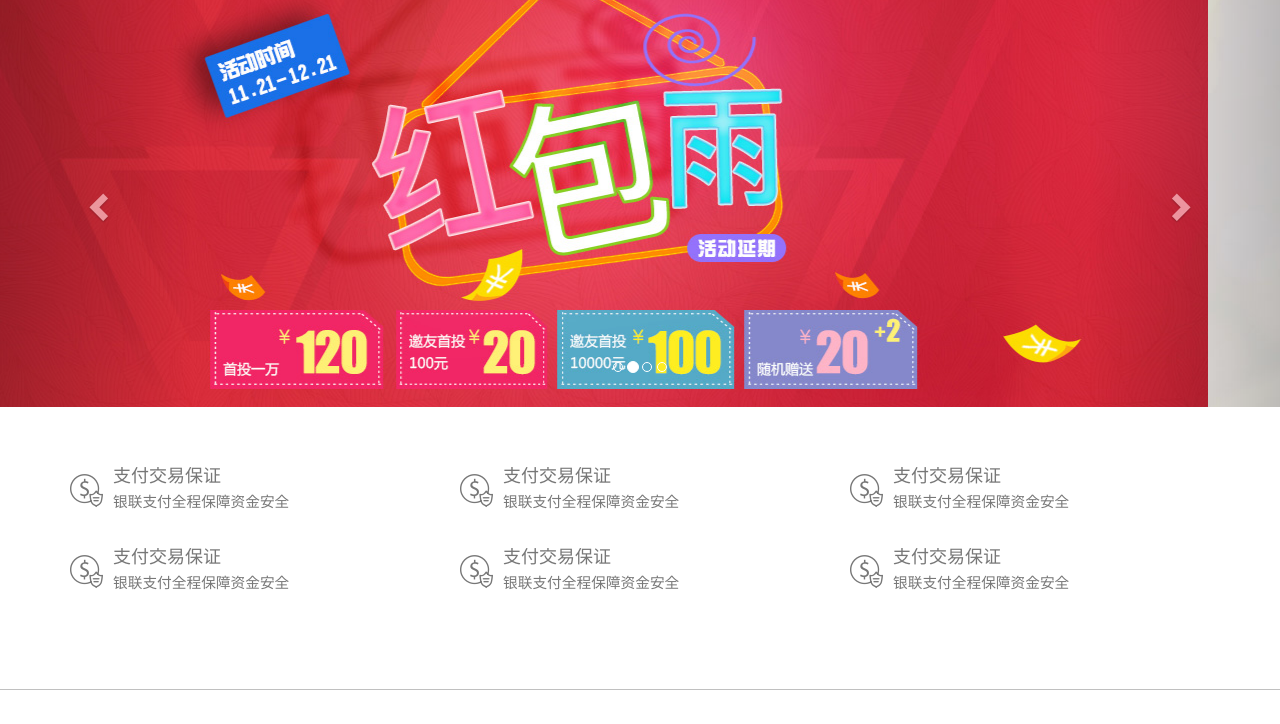
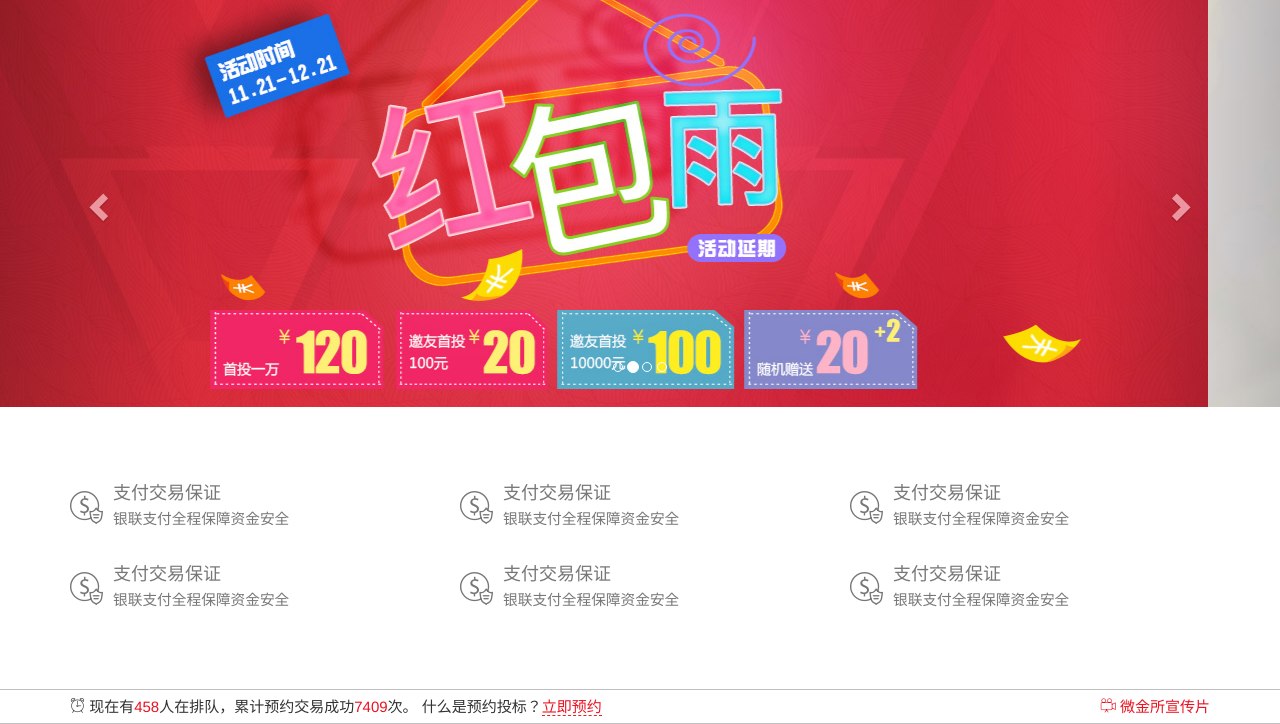
Before and after one commit to mryanshenghong/weijinsuo, a plain HTML site: page index.html in a window 1280 px wide. Shown: the part 100-824 px from the top of the page. Before the commit the page ends 800 px from the top, so only its background shows below. Drawn offline with Linux system fonts and the light colour scheme; files whose address does not match are found by name.

Commit message:
finish reservation section

```diff
--- a/css/main.css
+++ b/css/main.css
@@ -52,6 +52,15 @@ body {
 /*characteristic icon*/
 .icon-uniE907:before {
   content: "\e907";
+}
+
+/*reservation*/
+.icon-uniE906:before {
+  content: "\e906";
+}
+
+.icon-uniE905:before {
+  content: "\e905";
 }
 
 
@@ -182,5 +191,30 @@ body {
 	text-decoration: none;
 }
 #characteristic .container .row div{
-	margin-bottom: 1.7rem;
+	margin-top:0.85rem;
+	margin-bottom: 0.85rem;
 }
+
+/*reservation*/
+#reservation{
+	border-bottom: 1px solid #c0c0c0;
+}
+
+#reservation .container  p,
+#reservation .container  span
+{
+	margin-bottom: 0;
+	font-size: 1.5rem;
+	margin: 0 auto;
+	padding:0.5rem 0;
+}
+
+#reservation  span,
+#reservation  a{
+	color:#E91322;
+	text-decoration: none;
+}
+
+#reservation .container .pull-left a{
+	border-bottom: 1px dashed #e92322;
+}
--- a/index.html
+++ b/index.html
@@ -203,9 +203,15 @@
         </div>
     </section>
     <!-- characteristic end -->
-    <!-- section start -->
-    <section></section>
-    <!-- section end -->
+
+    <!-- reservation start -->
+    <section id="reservation">
+    	<div class="container">
+    				<p class="pull-left"><i class="icon-uniE906"></i>&nbsp;现在有<span>458</span>人在排队，累计预约交易成功<span>7409</span>次。 什么是预约投标？<a href="#">立即预约</a></p>
+    				<p class="pull-right hidden-sm hidden-xs"><a href="#"><i class="icon-uniE905"></i>&nbsp;微金所宣传片</a></p>
+    	</div>
+    </section>
+    <!-- reservation end -->
     <!-- section start -->
     <section></section>
     <!-- section end -->
```
